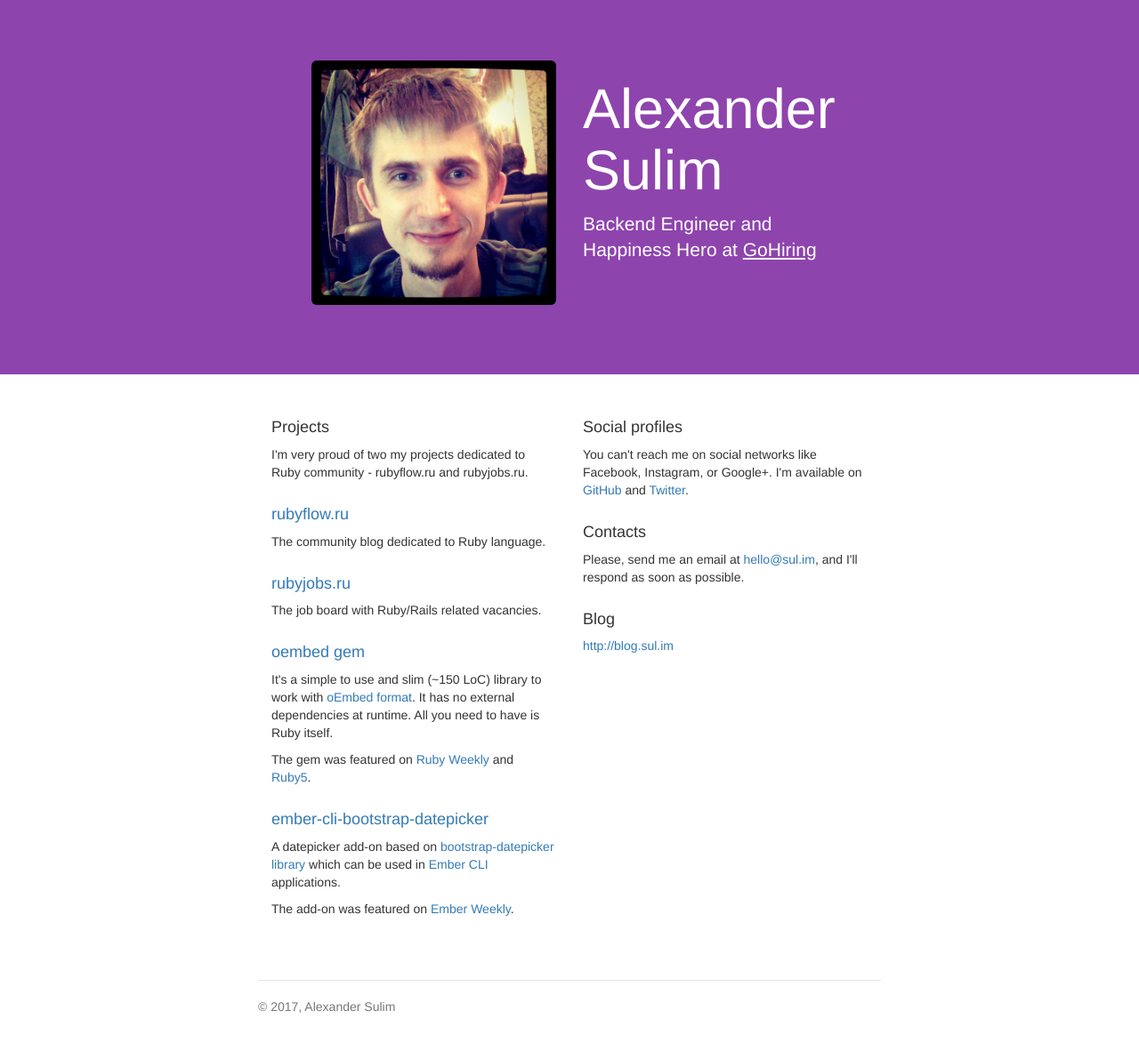
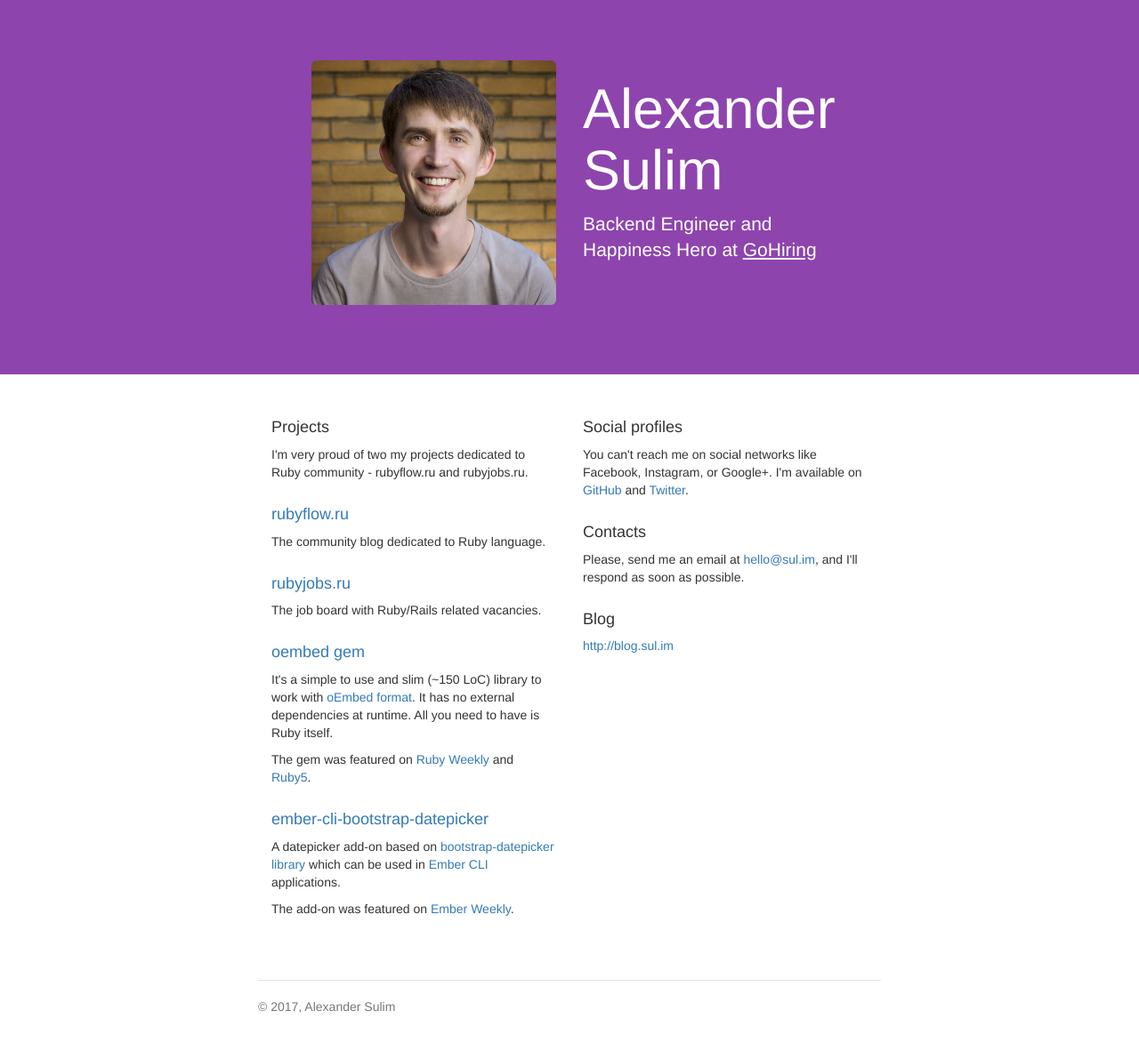
Before and after one commit to soulim/soulim.github.io, a Jekyll site: the page built from index.html, in a window 1280 px wide. Shown: the whole page at 89% size. Built offline with Jekyll 4.4.1, drawn with Linux system fonts in a browser that asks for light colours.

Commit message:
Change personal photo

```diff
--- a/index.html
+++ b/index.html
@@ -8,7 +8,7 @@
     <div class="jumbotron">
       <div class="row">
         <div class="col-md-6">
-          <img src="/images/me.jpg" class="img-responsive img-rounded" width="305" height="305">
+          <img src="/images/userpic.jpg" class="img-responsive img-rounded">
         </div>
         <div class="col-md-6">
           <h1>Alexander Sulim</h1>
```
Also changed, not shown: images/me.jpg (deleted), images/userpic.jpg (added).
